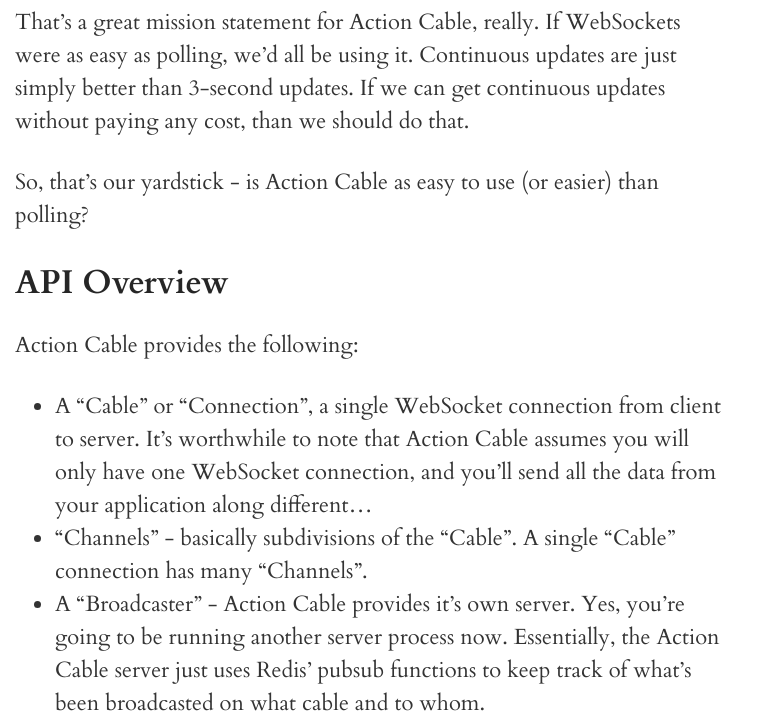
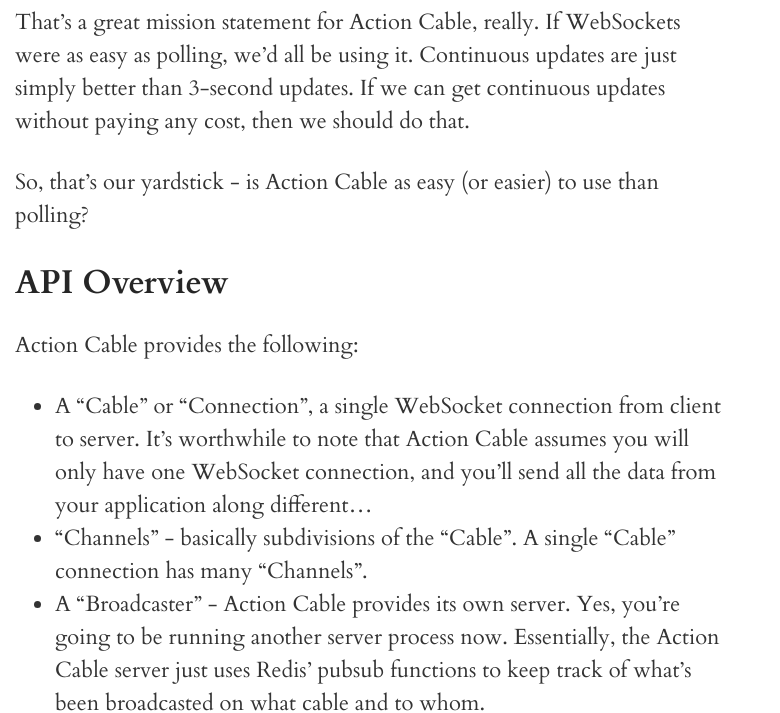
Before and after one commit to nateberkopec/dotcom, a Jekyll site: the page built from _posts/2015-9-30-action-cable.md, in a window 1280 px wide and 1400 px high, scrolled down 8732 px. Shown: the part 253-966 px from the top of the window, without its empty margins (0-780 px from the left). Built offline with Jekyll 4.4.1, drawn with Linux system fonts in a browser that asks for light colours; Markdown is read by kramdown in place of the engine named in the settings; comment, search, counter and statistics services are not loaded; some of the changed text lies outside the part shown.

Commit message:
Ollie's edits

```diff
--- a/_posts/2015-9-30-action-cable.md
+++ b/_posts/2015-9-30-action-cable.md
@@ -125,9 +125,9 @@
 
 > "If you can make WebSockets even less work than polling, why wouldn't you do it?"
 
-That's a great mission statement for Action Cable, really. If WebSockets were as easy as polling, we'd all be using it. Continuous updates are just simply better than 3-second updates.  If we can get continuous updates without paying any cost, than we should do that.
+That's a great mission statement for Action Cable, really. If WebSockets were as easy as polling, we'd all be using it. Continuous updates are just simply better than 3-second updates.  If we can get continuous updates without paying any cost, then we should do that.
 
-So, that's our yardstick - is Action Cable as easy to use (or easier) than polling?
+So, that's our yardstick - is Action Cable as easy (or easier) to use than polling?
 
 ### API Overview
 
@@ -135,7 +135,7 @@
 
 * A "Cable" or "Connection", a single WebSocket connection from client to server. It's worthwhile to note that Action Cable assumes you will only have one WebSocket connection, and you'll send all the data from your application along different...
 * "Channels" - basically subdivisions of the "Cable". A single "Cable" connection has many "Channels".
-* A "Broadcaster" - Action Cable provides it's own server. Yes, you're going to be running another server process now. Essentially, the Action Cable server just uses Redis' pubsub functions to keep track of what's been broadcasted on what cable and to whom.
+* A "Broadcaster" - Action Cable provides its own server. Yes, you're going to be running another server process now. Essentially, the Action Cable server just uses Redis' pubsub functions to keep track of what's been broadcasted on what cable and to whom.
 
 Action Cable essentially provides just one class, `Action Cable::Channel::Base`. You're expected to subclass it and make your own Cables, just like ActiveRecord models or ActionController.
 
```
Also changed, not shown: other parts of _posts/2015-9-30-action-cable.md (+6 -7 lines).
